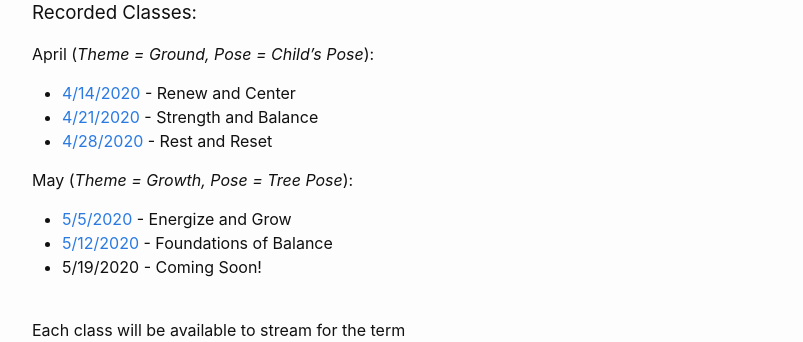
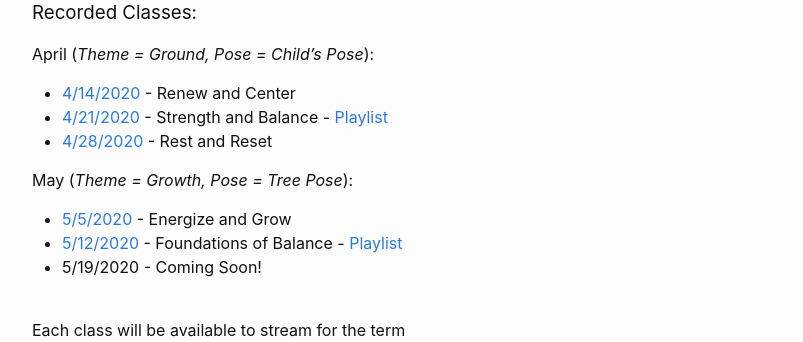
Before and after one commit to emelineclarke/yoga, a Jekyll site: the page built from index.markdown, in a window 1280 px wide. Shown: the part 463-805 px from the top of the page, without its empty margins (238-1041 px from the left). Built offline with Jekyll 4.4.1, drawn with Linux system fonts in a browser that asks for light colours.

Commit message:
Begin to add playlists

```diff
--- a/index.markdown
+++ b/index.markdown
@@ -22,12 +22,12 @@ Join class via [Zoom](https://dartmouth.zoom.us/j/757625459/)**
 
 April (<em>Theme = Ground, Pose = Child's Pose</em>):
 - [4/14/2020](https://dartmouth.zoom.us/rec/share/_OB4DvLpxyRJYpHJ60GPfJccTqXjeaa8hCRP-fAMykp1omfyuNvhAbBZKI8kKpoh) - Renew and Center
-- [4/21/2020](https://dartmouth.zoom.us/rec/share/-ZUpDenyxkxOHdbz6nj8eKEvQYH3eaa81CFI-6demU_L2jLOMvbVrvH3XA8iUqYi) - Strength and Balance
+- [4/21/2020](https://dartmouth.zoom.us/rec/share/-ZUpDenyxkxOHdbz6nj8eKEvQYH3eaa81CFI-6demU_L2jLOMvbVrvH3XA8iUqYi) - Strength and Balance - [Playlist](https://open.spotify.com/playlist/2HCdSoVTvBr1f1JgNXv6vh?si=c2NJtMM7TJOZ4RH08UnOIQ)
 - [4/28/2020](https://dartmouth.zoom.us/rec/share/7vxECb7J031Of6vzxmzgW6E5G4HJaaa81ylKrvNZmhv5maM_GWmRUWNUNAVdEEw9) - Rest and Reset
 
 May (<em>Theme = Growth, Pose = Tree Pose</em>):
 - [5/5/2020](https://dartmouth.zoom.us/rec/share/6e0qdJbvyzhOYIXL0wacXKc4WbTKX6a8gXAZrPYJmh0-GPkWMmgqFChBuKPIK0kw) - Energize and Grow
-- [5/12/2020](https://dartmouth.zoom.us/rec/share/u5JMPqCz539Lb9L_sHvzfacFRK_peaa81ylL8vZfmRvJV_-5l7rvTPthJ56TpDRa) - Foundations of Balance
+- [5/12/2020](https://dartmouth.zoom.us/rec/share/u5JMPqCz539Lb9L_sHvzfacFRK_peaa81ylL8vZfmRvJV_-5l7rvTPthJ56TpDRa) - Foundations of Balance - [Playlist](https://open.spotify.com/playlist/5n77zubagrCVy6WPqyAatf?si=zi8eCd9VQ7a6ICWeuyt5-A)
 - 5/19/2020 - Coming Soon!
 
 <br/>
```
